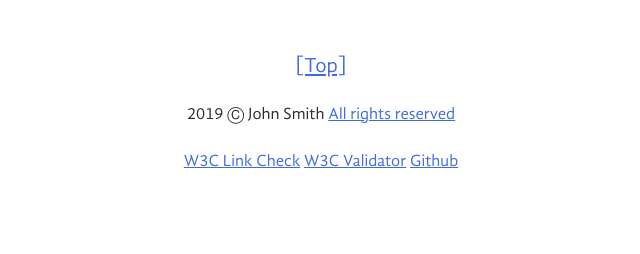
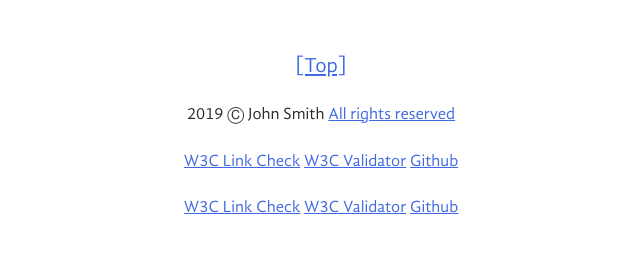
Before and after one commit to robertostrabelli/notscape-composer, a PHP site: page /2019-12-08_Hello-world.php in a window 1280 px wide. Shown: the part 1114-1368 px from the top of the page, without its empty margins (319-959 px from the left). Before the commit the page ends 1282 px from the top, so only its background shows below. Run offline with PHP 8.4, Linux system fonts and the light colour scheme; data that the repository does not hold is empty.

Commit message:
Update 001.php

```diff
--- a/001.php
+++ b/001.php
@@ -20,15 +20,8 @@ $Direitos = "2019 (C) John Smith";
 // LANGUAGE (SAMPLE: pt, pt-br, en, en-us)
 $IdiomaSite = "en-us";
 
-// BE CAREFULL, CHANGE ONLY IF NECESSARY - DEFAULT utf-8
-$CharsetSite = "utf-8";
-
 // ONLY URL BASE ( EXAMPLE: http://johnsmithincsite.com or http://john.jsinc.com )
 $EnderecoSite = "https://johnsmithincsite.com";
-
-// CONTENT SITE RATING
-// general FOR EVERYBODY, XX years FOR SPECIFIC AGE, mature FOR +18 YEARS
-$Classifica = "general";
 
 // TIME FOR REBUILD SERVER PROXY CACHE
 $Revisit = "10 days";
@@ -61,6 +54,7 @@ $MeuMenu = '
 $FooterInfo = '
 
 <p><small>2019 &#x24B8; John Smith <a href="copyright.php">All rights reserved</a></small></p>
+<p><small><a href="https://validator.w3.org/checklink?uri=' . $_SERVER["HTTP_HOST"] . $_SERVER["REQUEST_URI"] . '" rel="nofollow" title="W3C Validator link test">W3C Link Check</a> <a href="https://validator.w3.org/unicorn/check?ucn_uri=' . $_SERVER["HTTP_HOST"] . $_SERVER["REQUEST_URI"] . '" rel="nofollow" title="W3C Validator test">W3C Validator</a> <a href="https://github.com/robertostrabelli/notscape-composer" target="_blank" rel="nofollow" title="Github project">Github</a></small></p>
 
 ';
 
@@ -71,7 +65,7 @@ $Erro1 = 'Erro';
 $conteudo1 = '<!doctype html>
 <html lang="'. htmlentities($IdiomaSite, ENT_QUOTES, "utf-8") . '">
 <head>
-<meta charset="'. htmlentities($CharsetSite, ENT_QUOTES, "utf-8") . '">
+<meta charset="utf-8">
 <meta name="viewport" content="width=device-width, initial-scale=1.0">
 <title>' . htmlentities($pgTitulo, ENT_QUOTES, "utf-8") . ' | ' . htmlentities($TituloSite, ENT_QUOTES, "utf-8") . '</title>
 <link rel="stylesheet" href="assets/css/normalize.css" type="text/css" />
@@ -82,10 +76,11 @@ $conteudo1 = '<!doctype html>
 <meta name="robots" content="' . htmlentities($pgRobos, ENT_QUOTES, "utf-8") . '">
 <meta name="googlebot" content="' . htmlentities($pgRoboGoogle, ENT_QUOTES, "utf-8") . '">
 <link rel="canonical" href="' . htmlentities($EnderecoSite, ENT_QUOTES, "utf-8") . htmlentities($canonico, ENT_QUOTES, "utf-8") . '" />
-<link rel="apple-touch-icon" sizes="180x180" href="apple-touch-icon.png">
-<link rel="icon" type="image/png" sizes="32x32" href="favicon-32x32.png">
-<link rel="icon" type="image/png" sizes="16x16" href="favicon-16x16.png">
-<link rel="manifest" href="site.webmanifest">
+<link rel="shortcut icon" type="image/ico" href="favicon.ico" />
+<link rel="apple-touch-icon" sizes="180x180" href="apple-touch-icon.png" />
+<link rel="icon" type="image/png" sizes="32x32" href="favicon-32x32.png" />
+<link rel="icon" type="image/png" sizes="16x16" href="favicon-16x16.png" />
+<link rel="manifest" href="site.webmanifest" />
 <meta name="revisit-after" content="'. htmlentities($Revisit, ENT_QUOTES, "utf-8") . '">
 <meta name="author" content="' . htmlentities($AutorSite, ENT_QUOTES, "utf-8") . '">
 <meta name="copyright" content="' . htmlentities($Direitos, ENT_QUOTES, "utf-8") . '">
@@ -119,6 +114,5 @@ $conteudo1 = '<!doctype html>
 </header>
 <div itemprop="articleBody">
 ';
-
 echo html_entity_decode($conteudo1, ENT_HTML5, "utf-8");
 ?>
```
